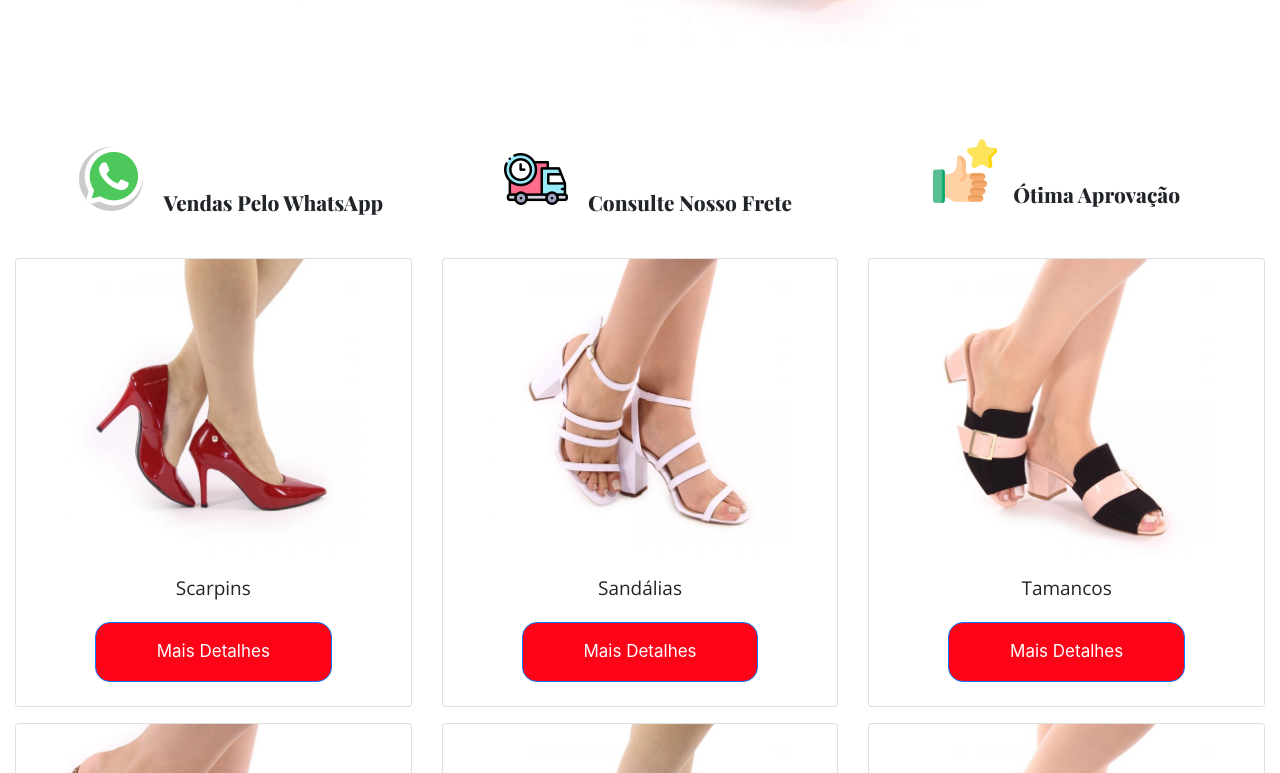
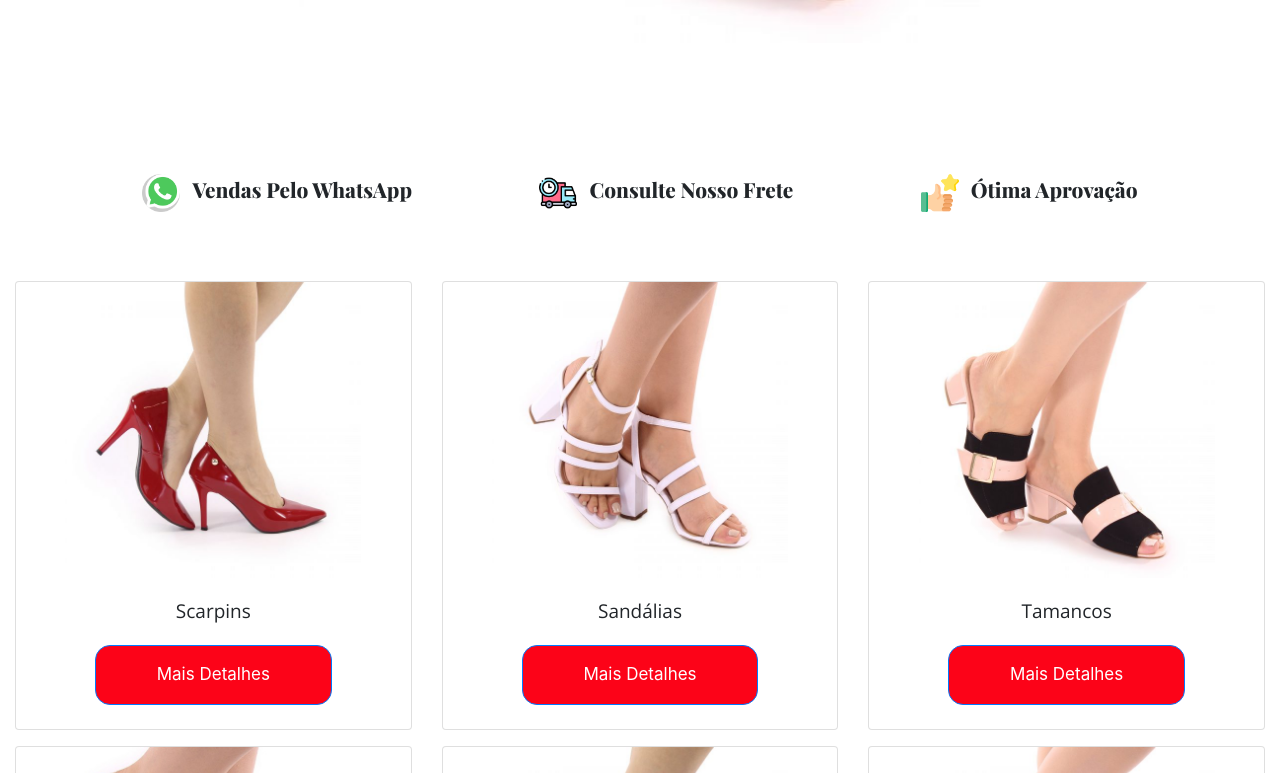
Before and after one commit to jaisonluizaliev/site-catalogo-alievis-calcados, a Next.js app: page / in a window 1280 px wide. Shown: the part 740-1513 px from the top of the page. Built offline with nearby package versions, Linux system fonts and the light colour scheme.

Commit message:
others adjusts

```diff
--- a/components/CardWithWab/index.js
+++ b/components/CardWithWab/index.js
@@ -1,4 +1,3 @@
-import Row from 'react-bootstrap/Row'
 import Card from 'react-bootstrap/Card'
 import Button from 'react-bootstrap/Button'
 import Image from 'next/image';
--- a/components/Footer/index.js
+++ b/components/Footer/index.js
@@ -11,7 +11,6 @@ const Footer = () => {
       <Navbar
         bg="dark"
         variant="dark"
-        style={{ height: '35vh' }}
       >
         <Row xs={1} md={2} lg={4} className="w-100 font-2">
           <Col >
--- /dev/null
+++ b/components/Image/index.js
@@ -0,0 +1,11 @@
+
+const Image = (props) => {
+  return <img className="icons-adjust"
+    src={props.src}
+    alt={props.alt}
+    width={props.width}
+    height={props.height}
+  />
+}
+
+export default Image
--- a/components/Menu/index.js
+++ b/components/Menu/index.js
@@ -8,11 +8,9 @@ const Menu = () => {
   return (
     <>
       <Navbar
-        className="font"
+        className="font menu"
         collapseOnSelect
         expand="lg"
-        bg="trasnsparent"
-        variant="light"
       >
         <Navbar.Brand href="/">
           <Image src="/logo.png" alt="logo" width={133} height={70} />
--- a/components/SectionAds/index.js
+++ b/components/SectionAds/index.js
@@ -1,37 +1,33 @@
 import Nav from 'react-bootstrap/Nav'
 import Row from 'react-bootstrap/Row'
 import Col from 'react-bootstrap/Col'
-import Image from 'next/image'
+//import Image from 'next/image'
+import Image from '../Image/index'
 
 
 const SectionAds = () => {
   return (
     <section>
-      <Row noGutters xs={1} md={1} lg={3} className="w-100 font">
-        <Col >
-          <Nav className="w-100 d-flex justify-content-center align-items-baseline mt-3 mb-3">
-            <Nav.Link href="https://bit.ly/3pl93fa" target="blank">
+      <Row noGutters className="font display-section-ads">
+        <Nav className="padding-ads">
+            <a href="https://bit.ly/3pl93fa" target="blank">
               <Image src="/icons/whatsapp-icon-section.png" alt="vendas whatsapp" width={64} height={64} />
-            </Nav.Link>
-            <p className='ml-1'>Vendas Pelo WhatsApp</p>
+            </a>
+            <p>Vendas Pelo WhatsApp</p>
           </Nav>
-        </Col>
-        <Col >
-          <Nav className="w-100 d-flex justify-content-center align-items-baseline mt-3 mb-3">
-            <Nav.Link href="https://bit.ly/3hcP3s6" target="blank">
+          <Nav className="padding-ads">
+            <a href="https://bit.ly/3hcP3s6" target="blank">
               <Image src="/icons/delivery-icon-section.png" alt="consulta de frete" width={64} height={64} />
-            </Nav.Link>
-            <p className='ml-1'>Consulte Nosso Frete</p>
+            </a>
+            <p>Consulte Nosso Frete</p>
           </Nav>
-        </Col>
-        <Col>
-          <Nav className="w-100 d-flex justify-content-center align-items-baseline mt-3 mb-3">
+          <Nav className="padding-ads">
             <div>
               <Image src="/icons/satisfaction-icon-section.png" alt="otima aprovação" width={64} height={64} />
             </div>
-            <p className='ml-3'>Ótima Aprovação</p>
+            <p>Ótima Aprovação</p>
           </Nav>
-        </Col>
+
       </Row>
     </section>
   )
--- a/pages/_app.js
+++ b/pages/_app.js
@@ -1,8 +1,8 @@
 import Head from 'next/head'
 import 'bootstrap/dist/css/bootstrap.min.css';
 import '../styles/globals.css'
+import Container from 'react-bootstrap/Container'
 import Menu from '../components/Menu/index';
-import Container from 'react-bootstrap/Container'
 import Footer from '../components/Footer/index'
 import { useEffect } from 'react'
 import { useRouter } from 'next/router'
@@ -38,15 +38,16 @@ function MyApp({ Component, pageProps }) {
         <meta name="msapplication-TileColor" content="#da532c" />
         <meta name="theme-color" content="#ffffff" />
       </Head>
-      <main>
-        <Container fluid>
+      <Container fluid>
+        <main >
           <header>
             <Menu />
           </header>
           <Component {...pageProps} />
-          <Footer />
-        </Container>
-      </main>
+        </main>
+        <Footer />
+      </Container>
+
     </>
   );
 }
--- a/styles/globals.css
+++ b/styles/globals.css
@@ -7,11 +7,32 @@
 a,
 a:hover {
   text-decoration: none;
-  color: inherit ;
+  color: inherit;
 }
+header .menu {
+  background-color: #fafafa;
+}
+
 
 /*font-family: 'Open Sans', sans-serif - 300 - 400 - 700 ;
 font-family: 'Playfair Display', serif; - 400 - 500 - 800 */
+
+.icons-adjust {
+  width: 38px;
+  height: 38px;
+  margin-right: 12px;
+}
+
+.display-section-ads {
+  height: 200px;
+  display: flex;
+  flex-flow: column;
+  align-items: center;
+}
+
+.padding-ads {
+  padding-bottom: 15px;
+}
 
 .font {
   font-size: 1.3rem;
@@ -51,7 +72,9 @@ font-family: 'Playfair Display', serif; - 400 - 500 - 800 */
   align-items: center;
 
   border-radius: 15px;
-
+}
+footer nav {
+  height: 270px;
 }
 
 .btn-wp:hover {
@@ -71,7 +94,6 @@ font-family: 'Playfair Display', serif; - 400 - 500 - 800 */
   justify-content: center;
   align-items: center;
   border-radius: 15px;
-
 }
 
 .link-btn-home:hover {
@@ -95,6 +117,12 @@ font-family: 'Playfair Display', serif; - 400 - 500 - 800 */
 }
 /*For Tablets*/
 @media only screen and (min-width: 600px) and (max-width: 1024px) {
+  footer nav {
+    height: 150px;
+    padding: 2rem;
+  }
+
+
   .btn-wp {
     font-size: 16px;
     width: 70%;
@@ -128,9 +156,28 @@ font-family: 'Playfair Display', serif; - 400 - 500 - 800 */
     text-align: center;
     font-size: 20px;
   }
+
+  .display-section-ads {
+    height: 150px;
+    display: flex;
+    flex-flow: column wrap;
+    align-items: center;
+  }
+
+  .padding-ads {
+    padding-bottom: 10px;
+  }
+
+  .icons-adjust {
+    width: 32px;
+    height: 32px;
+  }
 }
 /*for Laptops and large Devices*/
 @media only screen and (min-width: 1025px) {
+  footer nav {
+    height: 300px;
+  }
   .btn-wp {
     font-size: 17px;
     width: 80%;
@@ -150,7 +197,7 @@ font-family: 'Playfair Display', serif; - 400 - 500 - 800 */
     font-family: "Open Sans", sans-serif;
   }
 
-  .font-2{
+  .font-2 {
     font-size: 17px;
     font-weight: 400;
     font-family: "Open Sans", sans-serif;
@@ -166,4 +213,15 @@ font-family: 'Playfair Display', serif; - 400 - 500 - 800 */
     text-align: center;
     font-size: 16px;
   }
+
+  .display-section-ads {
+    display: flex;
+    flex-flow: row nowrap;
+    justify-content: space-evenly;
+    align-items: center;
+    height: 150px;
+  }
+  .padding-ads {
+    padding: 0;
+  }
 }
```
